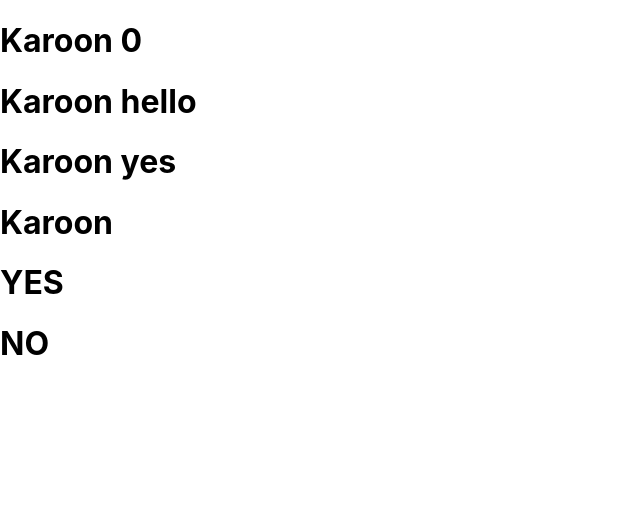
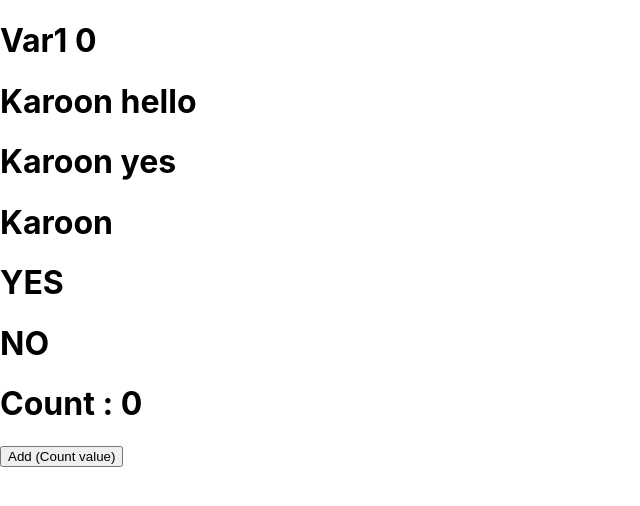
Before and after one commit to ksupdev/updev-react-noted, a React (Create React App) app in the folder workshops/hello-react/: page / in a window 1280 px wide. Shown: the top 506 px of the page, without its empty margins (0-640 px from the left). Built offline with nearby package versions, Linux system fonts and the light colour scheme.

Commit message:
done: ep8 State and Hook

```diff
--- a/workshops/hello-react/src/App.js
+++ b/workshops/hello-react/src/App.js
@@ -1,19 +1,31 @@
-import React from "react";
+import React, { useState } from "react";
 
 export default () => {
-  const var1 = 0;
+  let var1 = 0;
   const var2 = "hello";
   const var3 = true;
   const var4 = false;
 
+  // Hook
+  const [count, setCount] = useState(0);
+
   return (
     <div>
-      <h1>Karoon {var1}</h1>
+      <h1>Var1 {var1}</h1>
       <h1>Karoon {var2}</h1>
       <h1>Karoon {var3 && "yes"}</h1>
       <h1>Karoon {var4 && "yes"}</h1>
       {var3 && <h1>YES</h1>}
       {var4 ? <h1>YES</h1> : <h1>NO</h1>}
+      <h1>Count : {count}</h1>
+      <button
+        onClick={() => {
+          setCount(count + 1);
+          console.log(count);
+        }}
+      >
+        Add (Count value)
+      </button>
     </div>
   );
 };
```
Also changed, not shown: 1 other file (tests, documents, lock files or other folders).
